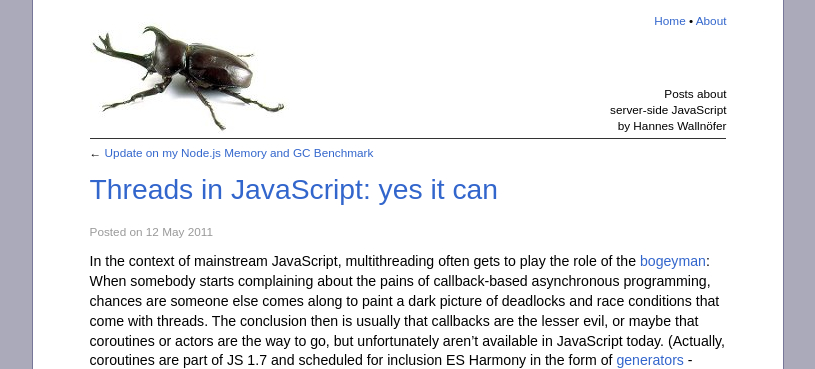
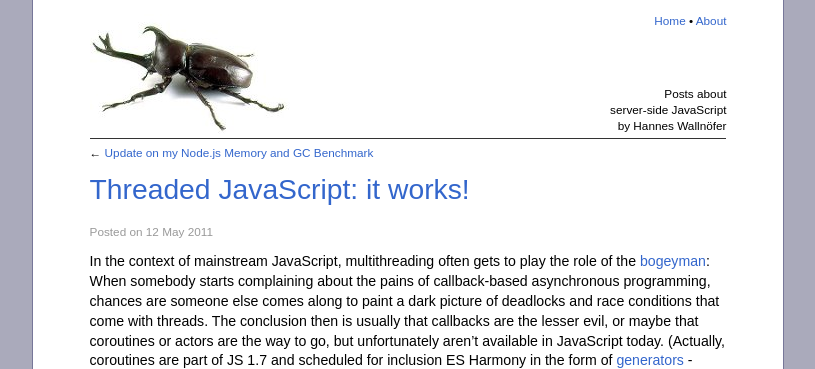
Before and after one commit to hns/hns.github.com, a Jekyll site: the page built from _posts/2011-05-12-threads.md, in a window 1280 px wide and 900 px high. Shown: the top 369 px of the window, without its empty margins (232-1047 px from the left). Built offline with Jekyll 4.4.1, drawn with Linux system fonts in a browser that asks for light colours; comment, search, counter and statistics services are not loaded.

Commit message:
Change title

```diff
--- a/_posts/2011-05-12-threads.md
+++ b/_posts/2011-05-12-threads.md
@@ -1,6 +1,6 @@
 ---
 layout: post
-title: "Threads in JavaScript: yes it can"
+title: "Threaded JavaScript: it works!"
 ---
 
 In the context of mainstream JavaScript, multithreading often gets to play the
```
